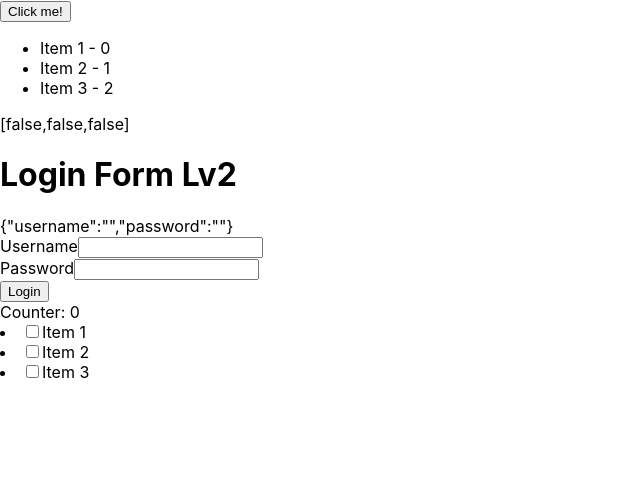
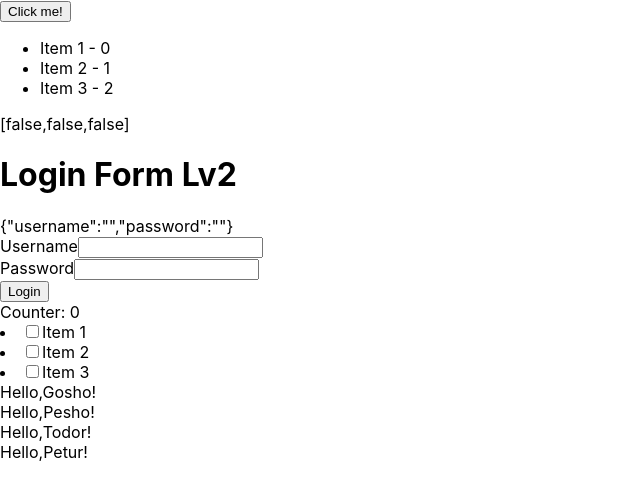
Before and after one commit to valensixx/react-treaning-part-two, a React (Create React App) app: page / in a window 1280 px wide. Shown: the top 500 px of the page, without its empty margins (0-640 px from the left). Built offline with nearby package versions, Linux system fonts and the light colour scheme.

Commit message:
HelloName done!

```diff
--- a/src/HelloName.js
+++ b/src/HelloName.js
@@ -1,11 +1,17 @@
 import React, {useState} from "react";
+import HelloNameProps from "./HelloNameProps";
 
 // Create component with props [name]. It must dispay Hello, [name].
 
 export default function HelloName(){
+    const name = "Todor";
+    const [nameExample, setNameExample] = useState('Petur');
     return(
         <div>
-
+           <HelloNameProps name="Gosho" />
+           <HelloNameProps name={"Pesho"} />
+           <HelloNameProps name={name} />
+           <HelloNameProps name={nameExample} />
         </div>
     );
 };
--- /dev/null
+++ b/src/HelloNameProps.js
@@ -0,0 +1,9 @@
+import React, {useState} from "react";
+
+export default function HelloNameProps(props){
+    return(
+        <div>
+            Hello,{props.name}!
+        </div>
+    );
+};
```
